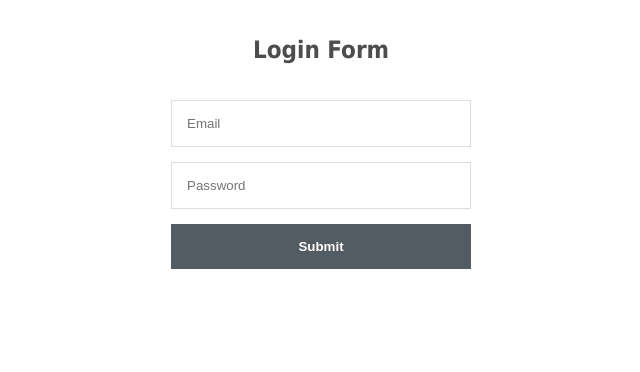
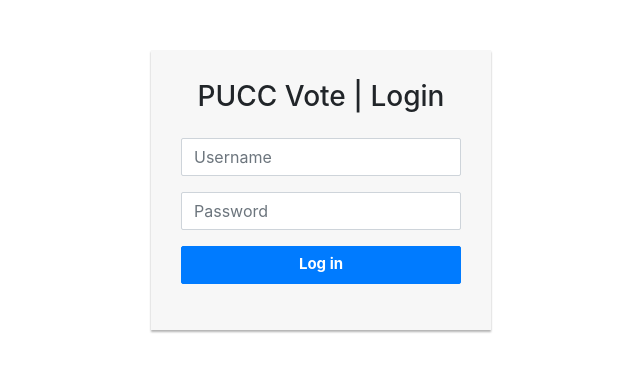
Before and after one commit to hafizc8/pucc-vote, a website: page login.html in a window 1280 px wide. Shown: the whole page, without its empty margins (319-959 px from the left). Drawn offline with nearby package versions, Linux system fonts and the light colour scheme.

Commit message:
custom error login page

```diff
--- a/login.html
+++ b/login.html
@@ -1,48 +1,61 @@
 <!DOCTYPE html>
-<html>
+<html lang="en">
+
 <head>
 	<meta charset="utf-8">
-		<title>PUCC Vote</title>
+	<meta name="viewport" content="width=device-width, initial-scale=1, shrink-to-fit=no">
+	<title>PUCC Vote | Login</title>
+	<link rel="stylesheet" href="https://stackpath.bootstrapcdn.com/bootstrap/4.5.0/css/bootstrap.min.css">
+	<link rel="stylesheet" href="https://maxcdn.bootstrapcdn.com/font-awesome/4.7.0/css/font-awesome.min.css">
+	<script src="https://code.jquery.com/jquery-3.5.1.min.js"></script>
+	<script src="https://cdn.jsdelivr.net/npm/popper.js@1.16.0/dist/umd/popper.min.js"></script>
+	<script src="https://stackpath.bootstrapcdn.com/bootstrap/4.5.0/js/bootstrap.min.js"></script>
 	<style>
 		.login-form {
-			width: 300px;
-			margin: 0 auto;
-			font-family: Tahoma, Geneva, sans-serif;
+			width: 340px;
+			margin: 50px auto;
+			font-size: 15px;
 		}
-		.login-form h1 {
-			text-align: center;
-			color: #4d4d4d;
-			font-size: 24px;
-			padding: 20px 0 20px 0;
+
+		.login-form form {
+			margin-bottom: 15px;
+			background: #f7f7f7;
+			box-shadow: 0px 2px 2px rgba(0, 0, 0, 0.3);
+			padding: 30px;
 		}
-		.login-form input[type="password"],
-		.login-form input[type="text"] {
-			width: 100%;
-			padding: 15px;
-			border: 1px solid #dddddd;
-			margin-bottom: 15px;
-			box-sizing:border-box;
+
+		.login-form h2 {
+			margin: 0 0 15px;
 		}
-		.login-form input[type="submit"] {
-			width: 100%;
-			padding: 15px;
-			background-color: #535b63;
-			border: 0;
-			box-sizing: border-box;
-			cursor: pointer;
+
+		.form-control,
+		.btn {
+			min-height: 38px;
+			border-radius: 2px;
+		}
+
+		.btn {
+			font-size: 15px;
 			font-weight: bold;
-			color: #ffffff;
 		}
 	</style>
 </head>
+
 <body>
 	<div class="login-form">
-			<h1>Login Form</h1>
-			<form action="auth" method="POST">
-				<input type="text" name="username" placeholder="Email" required>
-				<input type="password" name="password" placeholder="Password" required>
-				<input type="submit">
+		<form action="auth" method="post">
+			<h3 class="text-center mb-4">PUCC Vote | Login</h3>
+			<div class="form-group">
+				<input type="text" name="username" class="form-control" placeholder="Username" required="required">
+			</div>
+			<div class="form-group">
+				<input type="password" name="password" class="form-control" placeholder="Password" required="required">
+			</div>
+			<div class="form-group">
+				<button type="submit" class="btn btn-primary btn-block">Log in</button>
+			</div>
 		</form>
 	</div>
 </body>
+
 </html>
```
Also changed, not shown: login-failed.html (added, +52 -0 lines), server.js (+14 -6 lines). Lines whose indentation alone changed are shown as unchanged.
